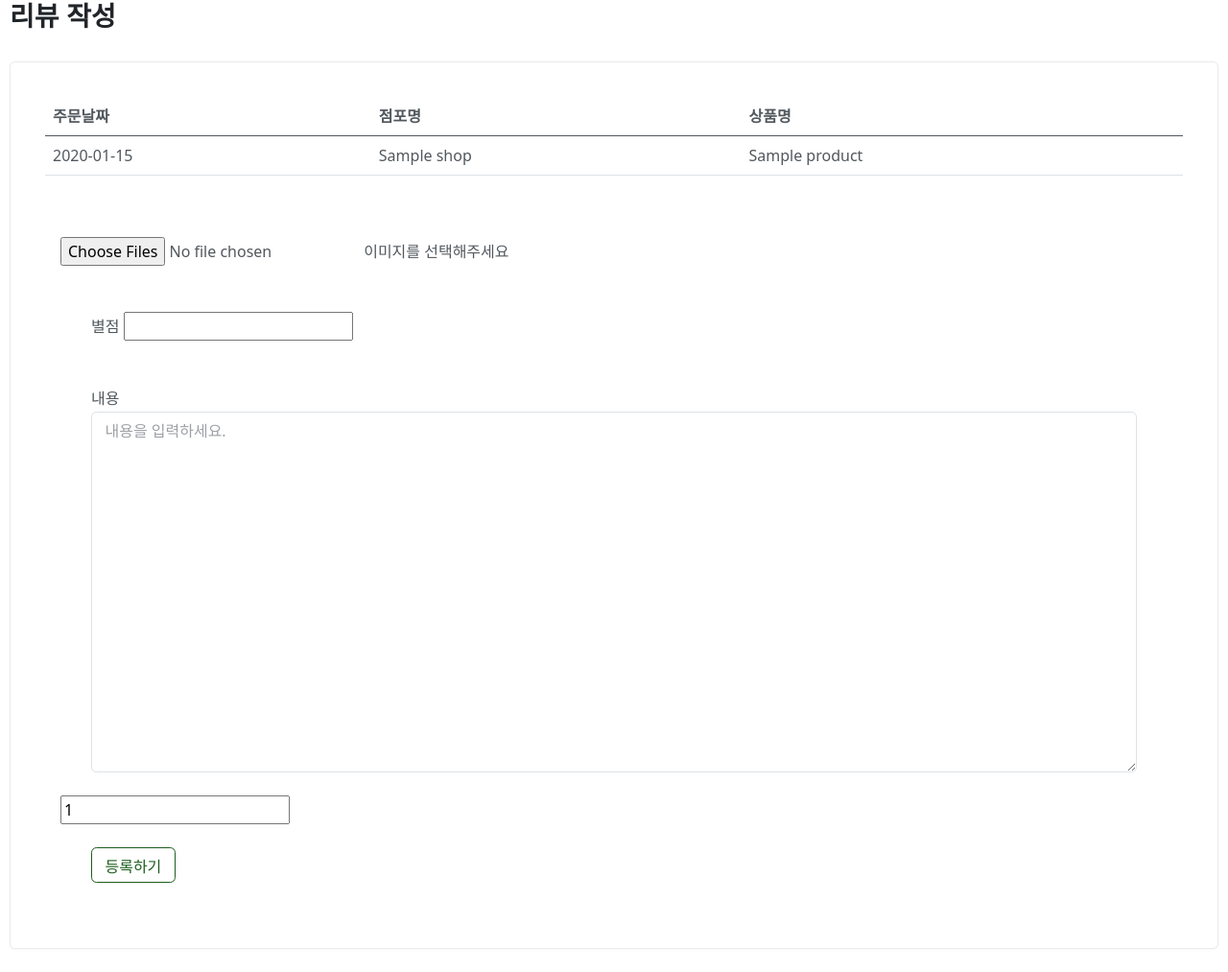
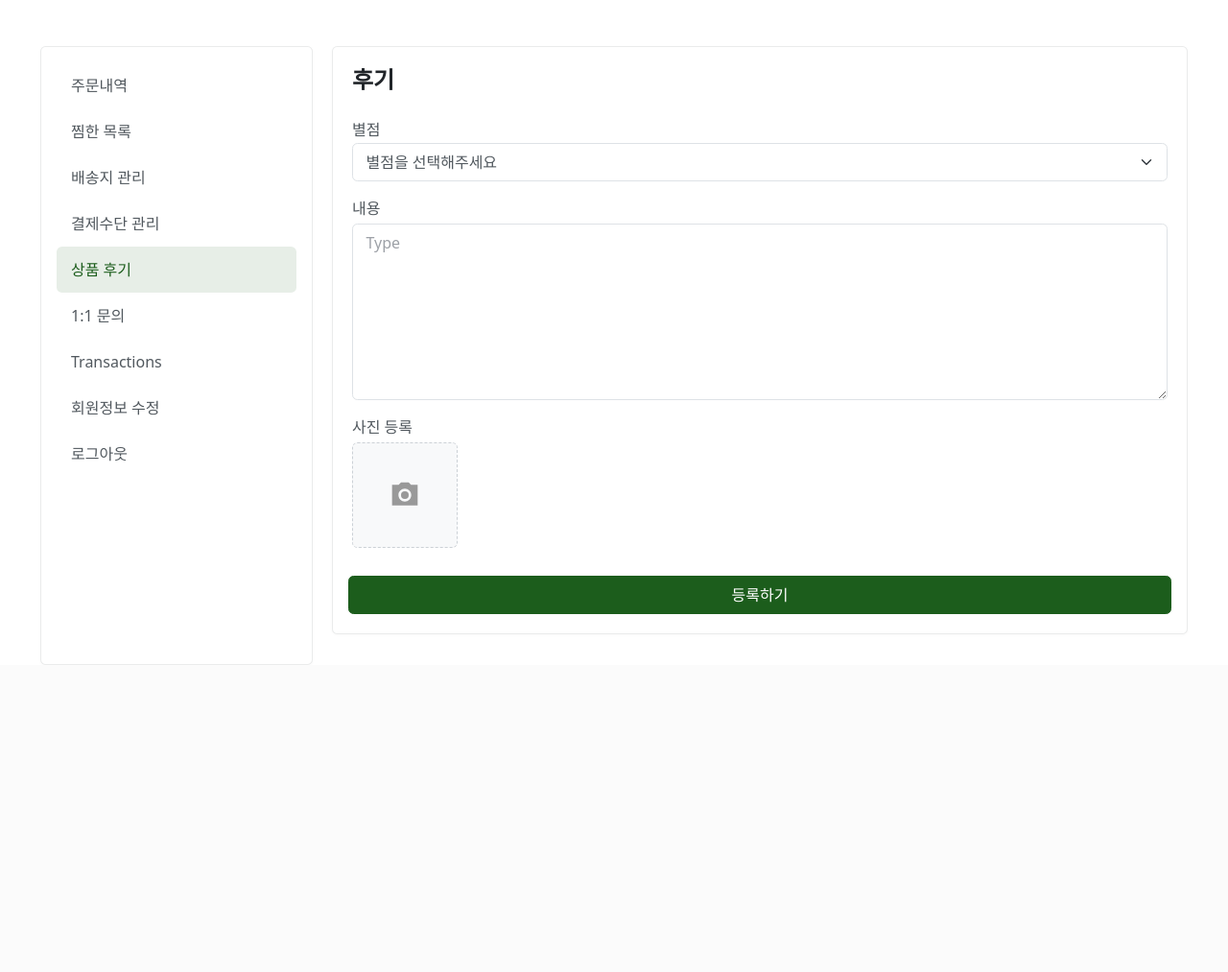
Before and after one commit to JJJeong123/ttt, a Django app: page /mypage/review-post/1 in a window 1280 px wide; the page is wider, and only the part inside the window is pictured. Shown: the part 110-1123 px from the top of that part at 96% size. After the commit the page ends 803 px from the top of that part, so only its background shows below. Run offline with Django 4.2, Linux system fonts and the light colour scheme; a user stored in the database is signed in; tables that the repository leaves empty hold one stand-in row (values such as "Sample post"); parts of the project's set-up code (start-up, migrations or seed data) failed here and were passed over; some libraries are stand-ins or nearby versions.

Commit message:
Add posting review and printing list of products that have not yet been reviewed

```diff
--- a/config/templates/user-account_confirm.html
+++ b/config/templates/user-account_confirm.html
@@ -16,6 +16,7 @@
           <a class="nav-link" href="{% url 'mypage:order-history' %}">주문내역</a>
           <a class="nav-link active" href="{% url 'mypage:like' %}">찜한 목록</a>
           <a class="nav-link" href="{% url 'mypage:address' %}">배송지 관리</a>
+          <a class="nav-link" href="{% url 'mypage:review' %}">상품 후기</a>
           <a class="nav-link" href="{% url 'mypage:qna-list' %}">1:1 문의</a>
           <a class="nav-link" href="#">My wishlist</a>
           <a class="nav-link" href="#">Transactions</a>
--- a/config/templates/user-account_edit.html
+++ b/config/templates/user-account_edit.html
@@ -16,6 +16,7 @@
           <a class="nav-link" href="{% url 'mypage:order-history' %}">주문내역</a>
           <a class="nav-link active" href="{% url 'mypage:like' %}">찜한 목록</a>
           <a class="nav-link" href="{% url 'mypage:address' %}">배송지 관리</a>
+          <a class="nav-link" href="{% url 'mypage:review' %}">상품 후기</a>
           <a class="nav-link" href="{% url 'mypage:qna-list' %}">1:1 문의</a>
           <a class="nav-link" href="#">My wishlist</a>
           <a class="nav-link" href="#">Transactions</a>
--- a/mypage/templates/address.html
+++ b/mypage/templates/address.html
@@ -17,6 +17,7 @@
           <a class="nav-link" href="{% url 'mypage:like' %}">찜한 목록</a>
           <a class="nav-link active" href="{% url 'mypage:address' %}">배송지 관리</a>
           <a class="nav-link" href="#">결제수단 관리</a>
+          <a class="nav-link" href="{% url 'mypage:review' %}">상품 후기</a>
           <a class="nav-link" href="{% url 'mypage:qna-list' %}">1:1 문의</a>
           <a class="nav-link" href="#">Transactions</a>
           <a class="nav-link" href="{% url 'confirm-info' %}">회원정보 수정</a>
--- a/mypage/templates/order_history.html
+++ b/mypage/templates/order_history.html
@@ -17,6 +17,7 @@
           <a class="nav-link" href="{% url 'mypage:like' %}">찜한 목록</a>
           <a class="nav-link" href="{% url 'mypage:address' %}">배송지 관리</a>
           <a class="nav-link" href="#">결제수단 관리</a>
+          <a class="nav-link" href="{% url 'mypage:review' %}">상품 후기</a>
           <a class="nav-link" href="{% url 'mypage:qna-list' %}">1:1 문의</a>
           <a class="nav-link" href="#">Transactions</a>
           <a class="nav-link" href="{% url 'confirm-info' %}">회원정보 수정</a>
--- a/mypage/templates/qna_detail.html
+++ b/mypage/templates/qna_detail.html
@@ -17,6 +17,7 @@
           <a class="nav-link" href="{% url 'mypage:like' %}">찜한 목록</a>
           <a class="nav-link" href="{% url 'mypage:address' %}">배송지 관리</a>
           <a class="nav-link" href="#">결제수단 관리</a>
+          <a class="nav-link" href="{% url 'mypage:review' %}">상품 후기</a>
           <a class="nav-link active" href="{% url 'mypage:qna-list' %}">1:1 문의</a>
           <a class="nav-link" href="#">Transactions</a>
           <a class="nav-link" href="{% url 'confirm-info' %}">회원정보 수정</a>
--- a/mypage/templates/qna_list.html
+++ b/mypage/templates/qna_list.html
@@ -20,6 +20,7 @@
           <a class="nav-link" href="{% url 'mypage:like' %}">찜한 목록</a>
           <a class="nav-link" href="{% url 'mypage:address' %}">배송지 관리</a>
           <a class="nav-link" href="#">결제수단 관리</a>
+          <a class="nav-link" href="{% url 'mypage:review' %}">상품 후기</a>
           <a class="nav-link active" href="{% url 'mypage:qna-list' %}">1:1 문의</a>
           <a class="nav-link" href="#">Transactions</a>
           <a class="nav-link" href="{% url 'confirm-info' %}">회원정보 수정</a>
--- a/mypage/templates/review_post.html
+++ b/mypage/templates/review_post.html
@@ -1,84 +1,75 @@
-{% extends 'layouts/base.html' %} {% load static %}
+{% extends 'layouts/base.html' %}
+{% load static %}
+
 <!-- Specific Page CSS goes HERE  -->
 {% block stylesheets %}
-<link href="https://cdnjs.cloudflare.com/ajax/libs/font-awesome/4.7.0/css/font-awesome.min.css" rel="stylesheet"/>
-<link rel="stylesheet" type="text/css" href="https://cdn.datatables.net/1.11.5/css/jquery.dataTables.css">
+<link href="{% static 'assets/css/product.css' %}" rel="stylesheet" type="text/css">
 {% endblock stylesheets %}
 
 {% block content %}
-<div class="container-fluid" id="container-wrapper">
-  <div class="d-sm-flex align-items-center justify-content-between mb-4">
-    <h1 class="h3 pl-2 text-gray-800">리뷰 작성</h1>
-  </div>
-
-  <div class="row">
-    <div class="col">
-      <div class="card mb-4">
+<div class="container mt-5">
+  <div class="row pt-3">
+    <aside class="col-lg-3">
+      <!--  COMPONENT MENU LIST  -->
+      <div class="card p-3 h-100">
+        <nav class="nav flex-column nav-pills">
+          <a class="nav-link" href="{% url 'mypage:order-history' %}">주문내역</a>
+          <a class="nav-link" href="{% url 'mypage:like' %}">찜한 목록</a>
+          <a class="nav-link" href="{% url 'mypage:address' %}">배송지 관리</a>
+          <a class="nav-link" href="#">결제수단 관리</a>
+          <a class="nav-link active" href="{% url 'mypage:review' %}">상품 후기</a>
+          <a class="nav-link" href="{% url 'mypage:qna-list' %}">1:1 문의</a>
+          <a class="nav-link" href="#">Transactions</a>
+          <a class="nav-link" href="{% url 'confirm-info' %}">회원정보 수정</a>
+          <a class="nav-link" href="{% url 'logout' %}">로그아웃</a>
+        </nav>
+      </div>
+      <!--   COMPONENT MENU LIST END .//   -->
+    </aside>
+    <main class="col-lg-9">
+      <div class="card mb-5">
         <div class="card-body">
-          <div class ="needs-validation px-3 pt-3 pb-4">
-            <table class="table align-items-center table-flush border-bottom">
-              <thead class="thead-light">
-                <tr>
-                  <th>주문날짜</th>
-                  <th>점포명</th>
-                  <th>상품명</th>
-                </tr>
-              </thead>
-              <tbody>
-                <tr>
-                  <td>{{ reviewPro.order__date }}</td>
-                  <td>{{ reviewPro.product__shop__shop_name }}</td>
-                  <td>{{ reviewPro.product__name }}</td>
-                </tr>
-              </tbody>
-            </table>
+          <h4 class="card-title mb-4">후기</h4>
+          <div class="row gx-2">
+            <div class="mb-3">
+              <label class="form-label">별점</label>
+              <select class="form-select" id="review-rate">
+                <option selected>별점을 선택해주세요</option>
+                <option value="1">1</option>
+                <option value="2">2</option>
+                <option value="3">3</option>
+                <option value="4">4</option>
+                <option value="5">5</option>
+              </select>
+            </div>
+            <div class="mb-3">
+              <label class="form-label col-3 mb-1">내용</label>
+              <textarea class="form-control" placeholder="Type" rows="7" id="review-content"></textarea>
+            </div>
+            <form id="form-review">
+            {% csrf_token %}
+              <div class="gallery-uploader-wrap mb-4">
+                <label class="form-label mb-1">사진 등록</label><br>
+                <div id="uploaded_image">
+                  <label class="uploader-img" onchange="addImage(event)" style="cursor:pointer;">
+                    <input type="file" name="lorem" id="review-img">
+                    <svg xmlns="http://www.w3.org/2000/svg" fill="#999" width="32" height="32" viewBox="0 0 24 24"> <circle cx="12" cy="12" r="3"/> <path d="M16.83 4L15 2H9L7.17 4H2v16h20V4h-5.17zM12 17c-2.76 0-5-2.24-5-5s2.24-5 5-5 5 2.24 5 5-2.24 5-5 5z"/>
+                    </svg>
+                  </label>
+                </div>
+              </div> <!-- gallery-uploader-wrap //end -->
+            </form> <!-- form end.// -->
+            <button class="btn btn-primary" onclick="saveReview('{{orderproduct_id}}');">등록하기</button>
           </div>
-          <div class="py-4 px-5">
-            <form class="col-md-6" id="uploadImgForm" enctype="multipart/form-data">
-                {% csrf_token %}
-                <div class="form-group">
-                  <div class="custom-file">
-                    <input type="file" class="custom-file-input" id="mainImg" name="mainImg" multiple="multiple" required>
-                    <label class="custom-file-label" for="customFile" id="mainImg-label">이미지를 선택해주세요</label>
-                  </div>
-                  <div class="d-flex justify-content-center mt-4 mb-0">
-                    <img src="" id="preview">
-                  </div>
-                </div>
-            </form>
-
-            <div class="py-4 px-5">
-                <label class="form-label" for="rate">별점</label>
-                <input type="text" id="rate" name="rate">
-            </div>
-
-            <div class="py-4 px-5">
-                <label class="form-label" for="content">내용</label>
-                <textarea class="form-control" id="content" name="content" rows="15" placeholder="내용을 입력하세요."></textarea>
-                <!-- <div class="valid-feedback">Complete</div> -->
-            </div>
-
-            <input type="text" id="orderProId" name="orderProId" value="{{ reviewPro.id }}">
-
-            <div class="py-4 px-5">
-                <button class="btn btn-outline-primary pb-1" id="btnSubmit" type="button">등록하기</button>
-            </div>
-
-          </div>
-        </div>
-      </div>
-    </div>
-  </div>
-
-
+        </div> <!-- card-body end.// -->
+      </div> <!-- card end.// -->
+    </main>
+  </div> <!-- row.// -->
 </div>
 
 {% endblock content %}
 
 <!-- Specific Page JS goes HERE  -->
 {% block javascripts %}
-<script type="text/javascript" charset="utf8" src="https://cdn.datatables.net/1.11.5/js/jquery.dataTables.js"></script>
-
 <script src="{% static 'jsmeta/mypage/script_review_post.js' %}"></script>
-
 {% endblock javascripts %}
--- a/mypage/urls.py
+++ b/mypage/urls.py
@@ -7,9 +7,9 @@ app_name = 'mypage'
 
 urlpatterns=[
     path('review', review_views.ReviewView.as_view(), name='review'),
-    path('review-table', review_views.ReviewTableView.as_view(), name='review-table'),
+    #path('review-table', review_views.ReviewTableView.as_view(), name='review-table'),
     path('review-post/<str:id>', review_views.ReviewPostView.as_view(), name='review-post'),
-    path('review-detail/<str:id>', review_views.ReviewDetailView.as_view(), name='review-detail'),
+    #path('review-detail/<str:id>', review_views.ReviewDetailView.as_view(), name='review-detail'),
 
     # 마이페이지
     path('cart', cart_views.CartView.as_view(), name='cart'),
--- a/mypage/views/review_views.py
+++ b/mypage/views/review_views.py
@@ -8,98 +8,83 @@ from django.db.models import IntegerField
 from django.db.models.functions import Cast
 from django.contrib.auth.mixins import LoginRequiredMixin
 
-from config.models import Comment, Member, OrderProduct, Product
+from config.models import Comment, Member, Order, OrderProduct, Product
 
 class ReviewView(LoginRequiredMixin, View):
+    '''
+    후기
+
+    작성 완료 후기/ 미작성 후기
+    '''
     template_name = 'review.html'
 
     def get(self, request: HttpRequest, *args, **kwargs):
         context = {}
         images=[]
+        images_ordered=[]
 
-        reviews_id=list((Comment.objects.filter(deleteflag='0', member__user=request.user).values('id')))
+        reviews_id=list(Comment.objects.filter(deleteflag='0', member__user=request.user).values('id').order_by('-created_at'))
+        ordered_products = list(OrderProduct.objects.filter(order__member__user=request.user, status='4', deleteflag='0', review_flag='0')\
+                      .values('id', 'order__created_at', 'product__id', 'product__name', 'amount'))
 
         for id in reviews_id:
             images.append(Comment.objects.get(id=id.get('id')))
 
-        context['reviews']=list(Comment.objects.filter(deleteflag='0', member__user=request.user).\
-                                    values('content', 'orderproduct__product__name', 'created_at').annotate(rate=Cast(F('rate') * 20, IntegerField())))
+        for id in ordered_products:
+            images_ordered.append(Product.objects.get(id=id.get('product__id')))
+
+        # 작성 완료 후기
+        context['reviews']=list(Comment.objects.filter(deleteflag='0', member__user=request.user)\
+                                    .values('content', 'orderproduct__product__name', 'orderproduct__product__id','created_at')\
+                                      .order_by('-created_at')\
+                                      .annotate(rate=Cast(F('rate') * 20, IntegerField())))
         context['images']=images
+
+        # 미작성 후기
+        context['ordered_products']=ordered_products
+        context['images_ordered']=images_ordered
 
         return render(request, self.template_name, context)
 
+    def post(self, request: HttpRequest, *args, **kwargs):
+        context={}
 
-class ReviewTableView(View):
-    '''
-    리뷰 작성 가능한 상품 / 작성한 리뷰
+        orderproduct_id = request.POST.get('review-id')
+        rate = request.POST.get('review-rate')
+        content = request.POST.get('review-content')
+        img = request.FILES.get('review-img')
+        print(img)
+        if OrderProduct.objects.filter(id=orderproduct_id).values_list('review_flag')=='1':
+            context['success']=False
 
-    Datatable에 넣을 데이터를 받아옵니다.
-    '''
-    def get(self, request: HttpRequest):
-        user_id=request.user.id
+        Comment.objects.create(
+            rate=rate,
+            content=content,
+            member=Member.objects.get(user=request.user),
+            reply_flag='0',
+            comment_img=img,
+            deleteflag='0',
+            orderproduct=OrderProduct.objects.get(id=orderproduct_id)
+        )
 
-        ReviewProduct = list(OrderProduct.objects.filter(order__member__user_id=user_id, status='4', deleteflag='0', review_flag='0').values('id', 'order__date','product__shop__shop_name', 'product__name'))
-        Review = list(Comment.objects.filter(member__user_id=user_id, deleteflag='0').values('id', 'created_at', 'orderproduct__product__shop__shop_name', 'orderproduct__product__name', 'rate'))
+        OrderProduct.objects.filter(id=orderproduct_id).update(
+            review_flag='1'
+        )
 
-        context = {
-            'reviewProduct': ReviewProduct,
-            'review': Review,
-        }
+        context['success']=True
 
         return JsonResponse(context, content_type='application/json')
 
-
-class ReviewPostView(TemplateView):
+class ReviewPostView(LoginRequiredMixin, TemplateView):
     '''
-    리뷰 등록
+    후기 등록
     '''
     template_name = 'review_post.html'
 
     def get_context_data(self, **kwargs: Any) -> Dict[str, Any]:
         context={}
 
-        reviewPro = list(OrderProduct.objects.filter(id=kwargs.get('id')).values('id', 'product__id', 'order__date','product__shop__shop_name', 'product__name'))
-        context['reviewPro'] = reviewPro[0]
+        orderproduct_id = list(OrderProduct.objects.filter(id=kwargs.get('id')).values_list('id', flat=True))[0]
+        context['orderproduct_id'] = orderproduct_id
 
         return context
-
-
-    def post(self, request: HttpRequest, *args, **kwargs):
-        context = {}
-
-        mainImg = request.FILES.getlist('mainImg')
-        Rate = request.POST.get('rate')
-        Content = request.POST.get('content')
-        orderProId = request.POST.get('orderProId')
-
-        for image in mainImg:
-            Comment.objects.create(
-                member = Member.objects.get(user=request.user),
-                orderproduct = OrderProduct.objects.get(id=orderProId),
-                comment_img = image,
-                content = Content,
-                rate = Rate,
-                reply_flag = '0',
-                deleteflag='0'
-            )
-
-        OrderProduct.objects.filter(id=orderProId).update(
-            review_flag='1'
-        )
-
-        context['success']=True
-        return JsonResponse(context, content_type='application/json')
-
-
-class ReviewDetailView(View):
-    '''
-    리뷰 상세 페이지
-    '''
-    template_name = 'review_detail.html'
-
-    def get(self, request: HttpRequest, *args, **kwargs):
-        id = kwargs.get('id')
-        comment = Comment.objects.get(id=id)
-        context={}
-        context['comment'] = comment
-        return render(request, self.template_name,  context)
--- a/static/jsmeta/mypage/script_review_post.js
+++ b/static/jsmeta/mypage/script_review_post.js
@@ -1,57 +1,74 @@
-const btnSubmit = document.getElementById('btnSubmit');
+function addImage(e){
+  e = e || window.event;
+  let target = e.target || e.srcElement;
 
+  if(document.getElementById('review-img-preview')){
+    document.getElementById('review-img-preview').setAttribute('src', URL.createObjectURL(target.files[0]));
+    //e.target.value = '';
+    return;
+  }
+  let src = URL.createObjectURL(target.files[0]);
 
-document.getElementById('mainImg').onchange = function () {
-  let file = $('#mainImg')[0].files[0];
-  if (file){
-    document.getElementById('mainImg-label').innerText=file.name;
-  }
-};
+  let label=document.createElement('label');
+  let image=document.createElement('img');
+  let span=document.createElement('span');
+  let icon=document.createElement('i');
 
+  label.setAttribute('class', 'uploader-img');
 
+  image.setAttribute('width', '100');
+  image.setAttribute('id', 'review-img-preview');
+  image.setAttribute('src', src);
 
-let input = document.getElementById("mainImg"),
-preview = document.getElementById("preview");
+  icon.setAttribute('class', 'fa fa-trash fa-sm');
+  span.setAttribute('class', 'trash');
+  span.setAttribute('onclick', 'clearImage()')
 
-input.addEventListener("change", function() {
-  changeImage(this);
-});
+  span.append(icon);
+  label.append(image);
+  label.append(span);
 
-function changeImage(input) {
-  let reader;
+  let parent=document.getElementById('uploaded_image');
+  parent.insertBefore(label, parent.firstChild);
 
-  if (input.files && input.files[0]) {
-    reader = new FileReader();
-
-    reader.onload = function(e) {
-      preview.setAttribute('src', e.target.result);
-    }
-    reader.readAsDataURL(input.files[0]);
-
-    document.getElementById('mainImg-label').innerText=input.files[0].name;
-  }
+  //handle same file
+  //e.target.value = '';
 }
 
-btnSubmit.addEventListener('click', async() => {
-    const formData = new FormData(document.getElementById('uploadImgForm'));
-    formData.append('rate', document.getElementById('rate').value);
-    formData.append('content', document.getElementById('content').value);
-    formData.append('orderProId', document.getElementById('orderProId').value);
+function clearImage(){
+  let parent = document.getElementById('uploaded_image');
+  parent.removeChild(parent.firstChild);
+}
 
-    console.log(content);
+async function saveReview(orderproduct_id){
 
-    const response = await fetch('review-post', {
+  let formData = new FormData(document.getElementById('form-review'));
+
+  let rate=document.getElementById('review-rate').value;
+  let content=document.getElementById('review-content').value;
+
+  formData.append('review-id', orderproduct_id);
+  formData.append('review-rate', rate);
+  formData.append('review-content', content);
+
+  const url = '/mypage/review';
+  const response = await fetch(url, {
       method: 'POST',
       headers: {'X-CSRFToken': getCookie('csrftoken')},
-        body: formData,
+      body: formData
   })
   .catch((error) => {
       alert(error);
-    })
+  });
 
-    const result = await response.json()
-    if (result.success){
-        alert("리뷰가 등록되었습니다.");
-        location.href='/mypage/review';
+  const result = await response.json();
+
+  if(result.success){
+    alert('후기가 성공적으로 작성되었습니다.');
+    window.open('/mypage/review');
   }
-})
+  else{
+    alert('후기가 등록되지 않았습니다. 다시 작성해주시기 바랍니다.');
+  }
+
+}
```
Also changed, not shown: mypage/templates/review.html (+52 -33 lines), mypage/templates/review_detail.html (deleted, +0 -45 lines), mypage/templates/review_list.html (deleted, +0 -69 lines), static/jsmeta/mypage/script_review.js (deleted, +0 -96 lines). Lines whose indentation alone changed are shown as unchanged.
